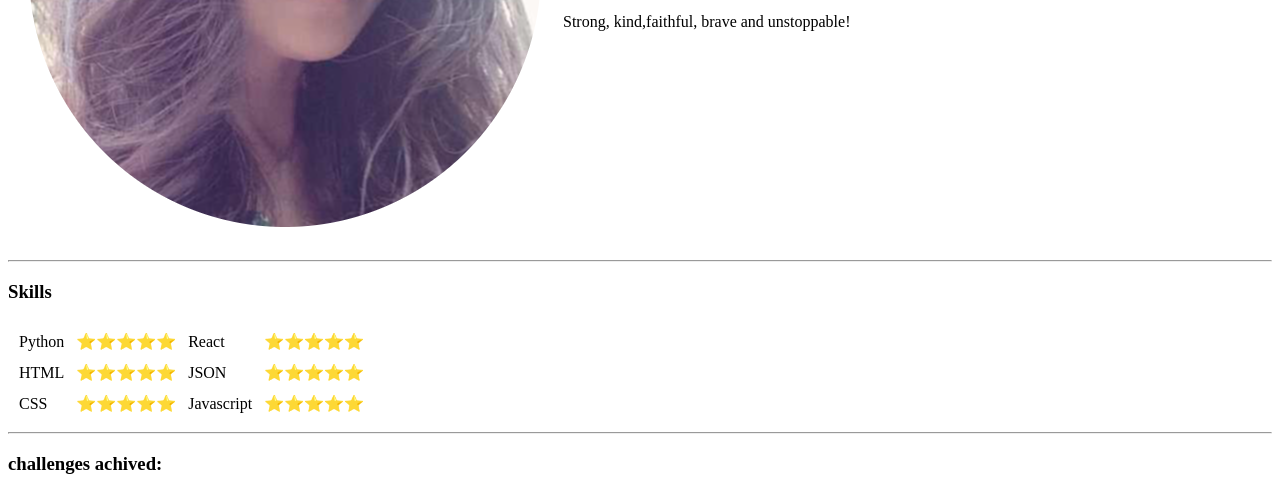
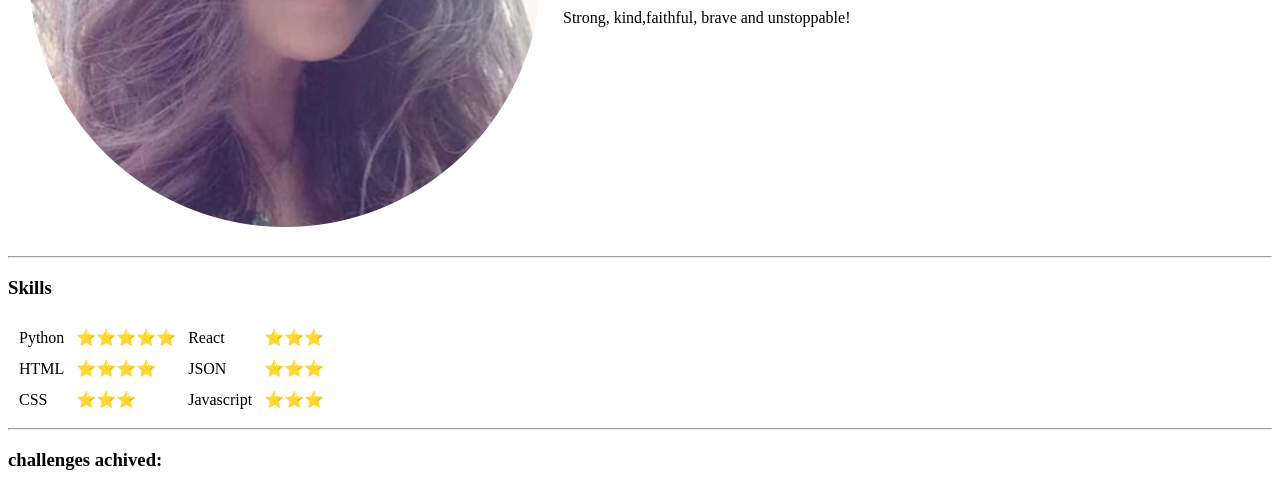
Before and after one commit to NYChloe/cv, a plain HTML site: page index.html in a window 1280 px wide. Shown: the part 314-800 px from the top of the page. Drawn offline with Linux system fonts and the light colour scheme.

Commit message:
content change

```diff
--- a/index.html
+++ b/index.html
@@ -1,4 +1,4 @@
-<!doctype html>
+
 <html lang="en">
 <head>
     <meta charset="UTF-8">
@@ -23,21 +23,21 @@
     <tbody>
     <tr>
         <td>Python</td>
-        <td>⭐️⭐️⭐️⭐️⭐️</td>
+        <td>⭐️⭐️⭐️⭐️⭐</td>
         <td>React</td>
-        <td>⭐️⭐️⭐️⭐️⭐️</td>
+        <td>⭐️⭐️⭐️</td>
     </tr>
     <tr>
         <td>HTML</td>
-        <td>⭐️⭐️⭐️⭐️⭐️</td>
+        <td>⭐️⭐️⭐️⭐️</td>
         <td>JSON</td>
-        <td>⭐️⭐️⭐️⭐️⭐️</td>
+        <td>⭐️⭐️⭐️</td>
     </tr>
     <tr>
         <td>CSS</td>
-        <td>⭐️⭐️⭐️⭐️⭐️</td>
+        <td>⭐️⭐️⭐</td>
           <td>Javascript</td>
-        <td>⭐️⭐️⭐️⭐️⭐️</td>
+        <td>⭐️⭐️⭐️</td>
     </tr>
 
 
```
